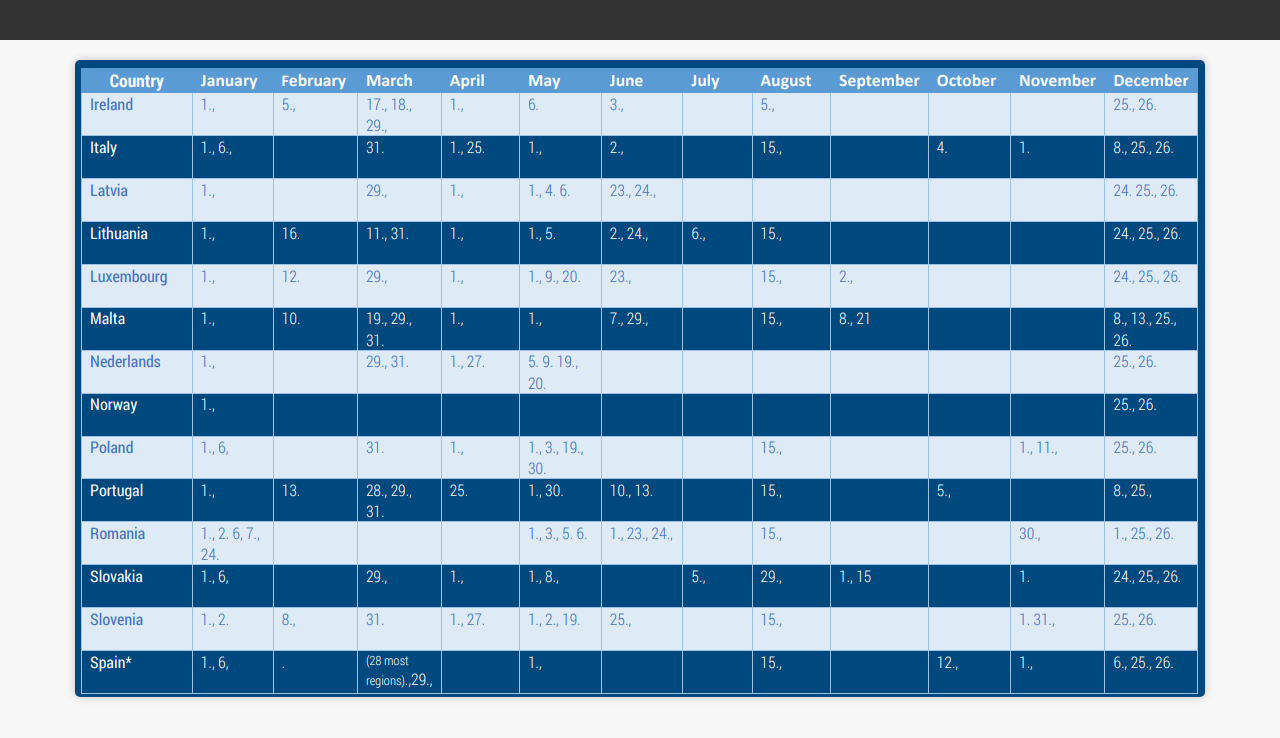
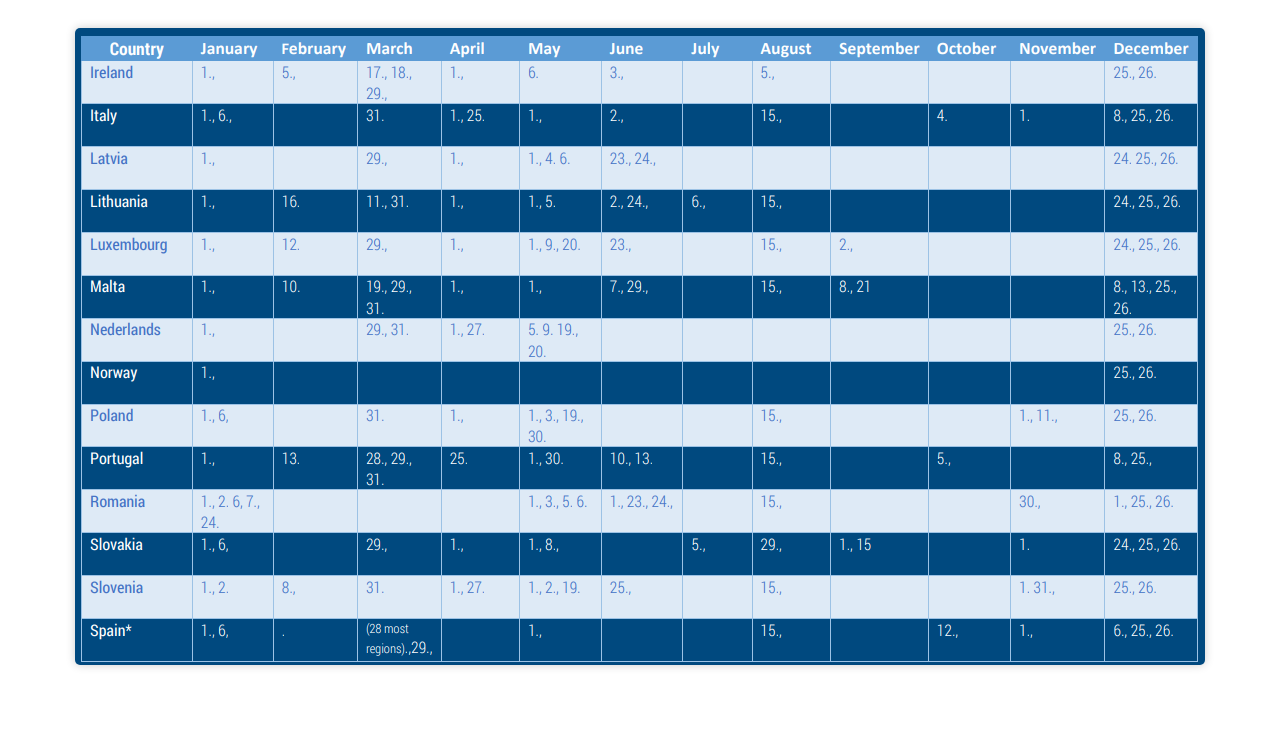
Before and after one commit to PenguinHC/BankHoliday2, a plain HTML site: page index.html in a window 1280 px wide. Drawn offline with Linux system fonts and the light colour scheme.

Commit message:
Update index.html

```diff
--- a/index.html
+++ b/index.html
@@ -6,22 +6,6 @@
     <title>European Bank Holidays Dashboard</title>
     <style>
         /* Reset default margin and padding */
-        body, h1 {
-            margin: 0;
-            padding: 0;
-        }
-
-        body {
-            font-family: Arial, sans-serif;
-            background-color: #f7f7f7;
-        }
-
-        header {
-            background-color: #333;
-            color: #fff;
-            text-align: center;
-            padding: 20px 0;
-        }
 
         h1 {
             font-size: 24px;
```
